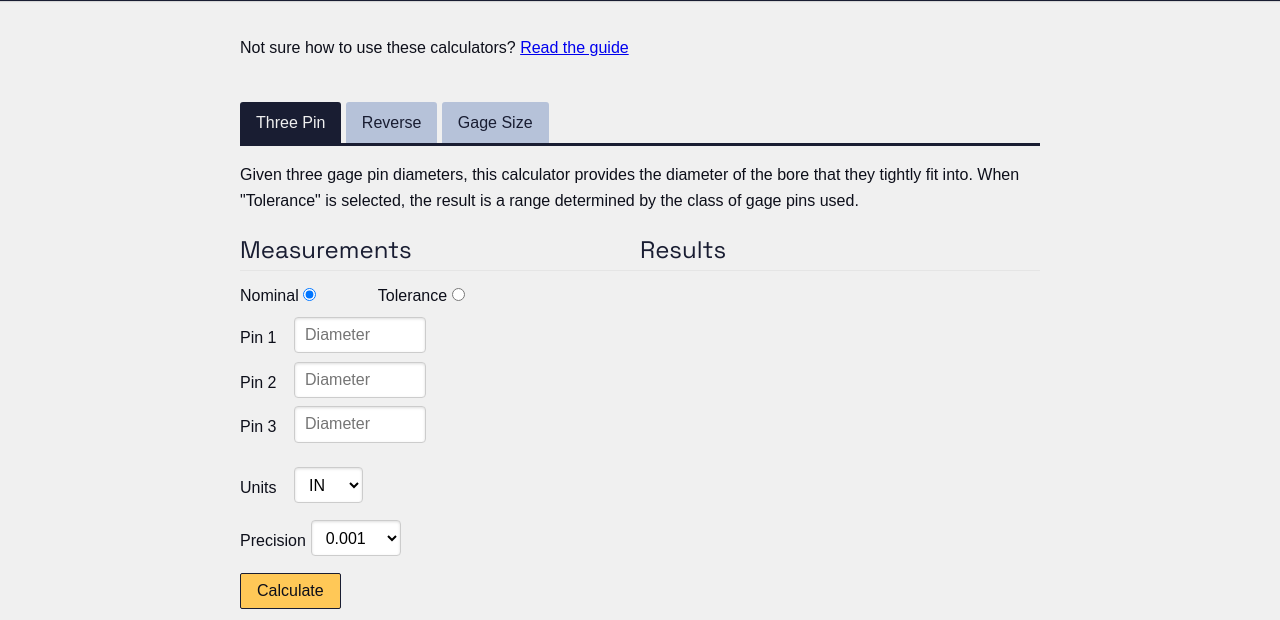
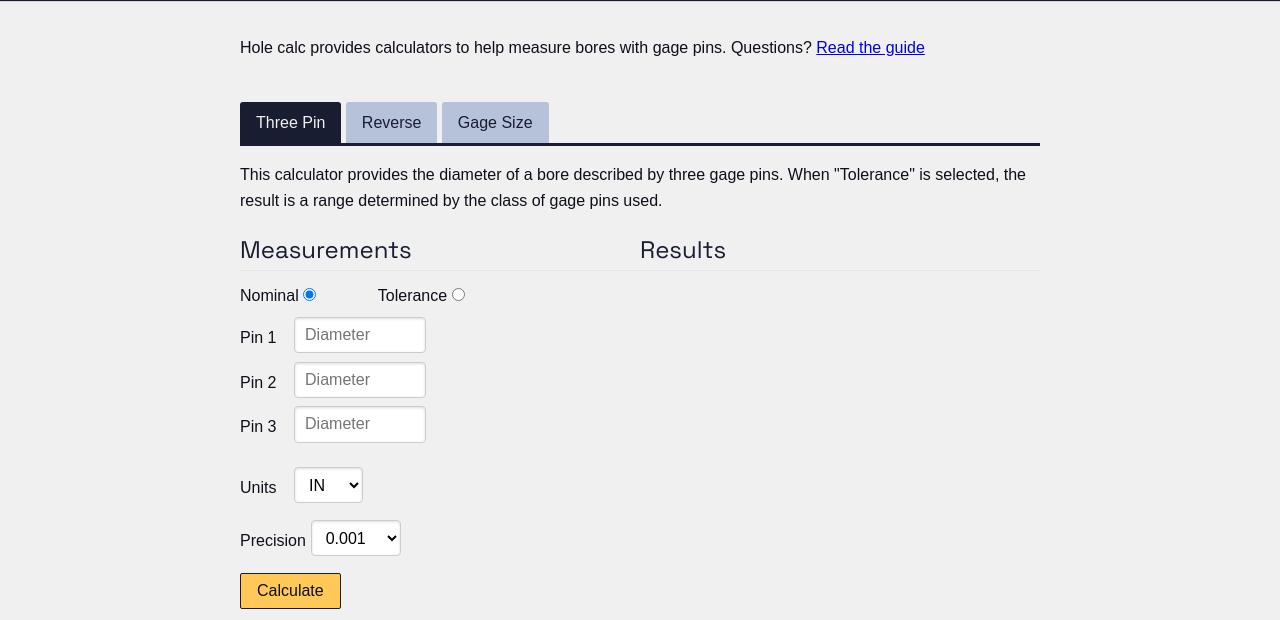
Before and after one commit to rouyng/hole-calc, a Flask app: page / in a window 1280 px wide. Shown: the part 48-668 px from the top of the page. Run offline with Flask 2, Linux system fonts and the light colour scheme; some libraries are stand-ins or nearby versions.

Commit message:
edit descriptive text on calculator pages

```diff
--- a/templates/calculator.html
+++ b/templates/calculator.html
@@ -4,7 +4,7 @@
         <div class="content">
             <div class="pure-u-1">
                 <br>
-                <p>Not sure how to use these calculators? <a href="/guide/">Read the guide</a></p>
+                <p>Hole calc provides calculators to help measure bores with gage pins. Questions? <a href="/guide/">Read the guide</a></p>
                 <br>
             </div>
             {# Calculators tab menu #}
--- a/templates/threepin.html
+++ b/templates/threepin.html
@@ -2,7 +2,7 @@
 {% block threepin %}
                     <div id="threepin" class="calc">
                         <div class="pure-u-1">
-                            <p>Given three gage pin diameters, this calculator provides the diameter of the bore that they tightly fit into. When "Tolerance" is selected, the result is a range determined by the class of gage pins used.</p>
+                            <p>This calculator provides the diameter of a bore described by three gage pins. When "Tolerance" is selected, the result is a range determined by the class of gage pins used.</p>
                         </div>
                         <div class="pure-u-1 pure-u-md-1-2">
                             <form class="pure-form" method="post" onsubmit="loading();">
```
